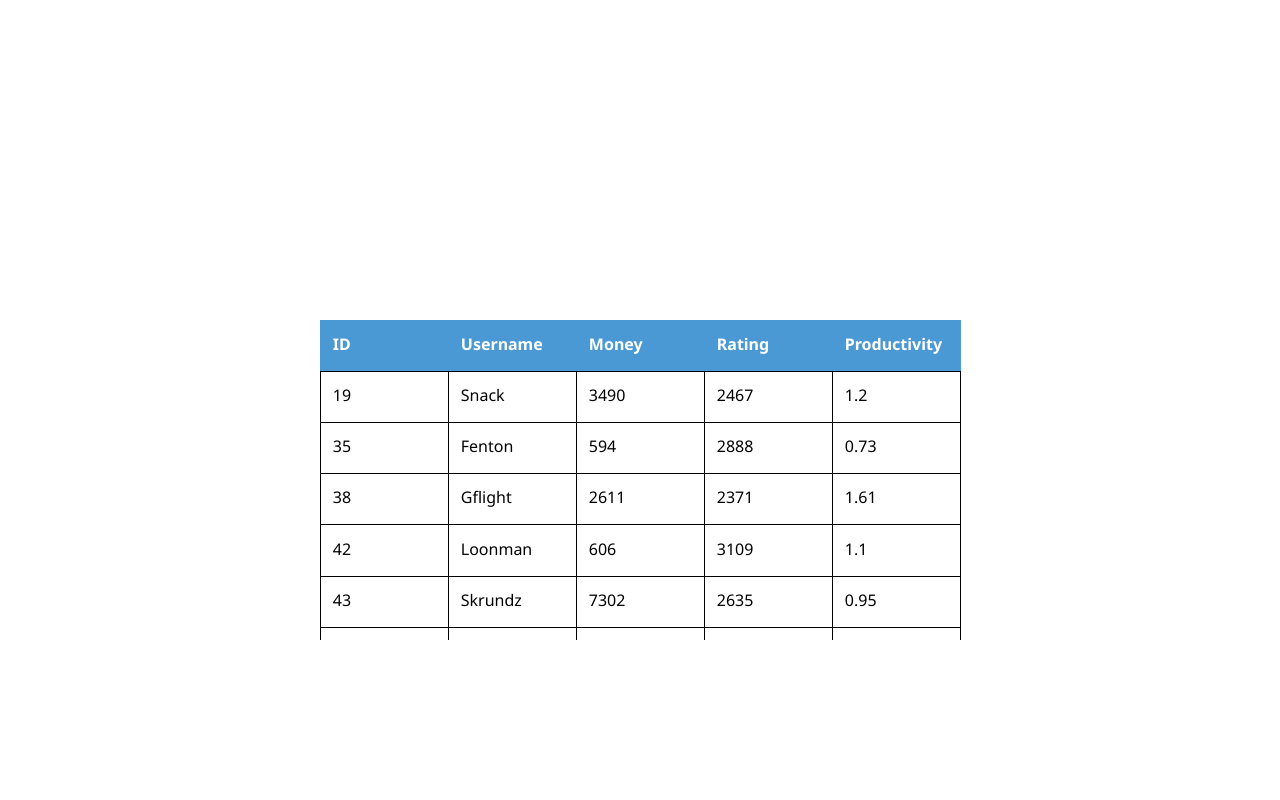
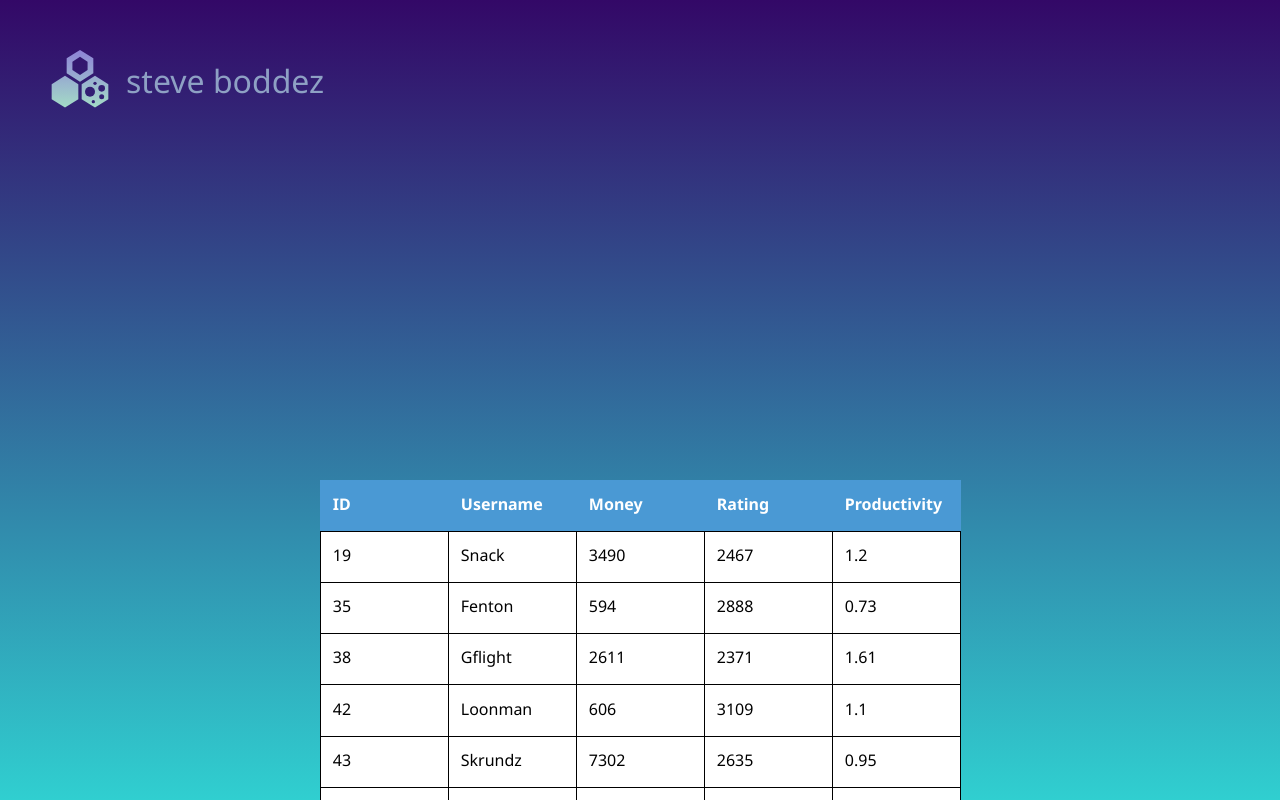
Before and after one commit to OpenSnack/snackthyme.github.io, a website built with webpack: page index.html in a window 1280 px wide. Built offline with nearby package versions, Linux system fonts and the light colour scheme.

Commit message:
Added SVG logo

```diff
--- a/index.html
+++ b/index.html
@@ -7,6 +7,38 @@
         <link href="https://fonts.googleapis.com/css?family=Noto+Sans:400,700" rel="stylesheet">
     </head>
     <body>
+        <div id="page-header">
+            <div id="logo-flex">
+                <svg id="header-logo" viewBox="0 0 360 360">
+                    <defs>
+                        <linearGradient id="logo-gradient" x1="0%" y1="0%" x2="0%" y2="100%" gradientUnits="userSpaceOnUse">
+                            <stop offset="0%"  stop-color="#9890e3"/>
+                            <stop offset="100%" stop-color="#b1f4cf"/>
+                        </linearGradient>
+                    </defs>
+
+                    <mask id="hollowHex">
+                        <rect x="0" y="0" width="360" height="360" fill="white"></rect>
+                        <polygon fill="black" points="180,40 225.5,70 225.5,120 180,150 134.5,120 134.5,70"></polygon>
+                    </mask>
+                    <mask id="circleHex">
+                        <rect x="0" y="0" width="360" height="360" fill="white"></rect>
+                        <circle cx="240" cy="250" r="30"></circle>
+                        <circle cx="260" cy="310" r="10"></circle>
+                        <circle cx="270" cy="200" r="10"></circle>
+                        <circle cx="310" cy="230" r="20"></circle>
+                        <circle cx="310" cy="280" r="15"></circle>
+                    </mask>
+
+                    <g fill="url(#logo-gradient)">
+                        <polygon mask="url(#hollowHex)" points="180,0 260,50 260,140 180,190 100,140 100,50"></polygon>
+                        <polygon points="90,155 170,205 170,295 90,345 10,295 10,205"></polygon>
+                        <polygon mask="url(#circleHex)" points="270,155 350,205 350,295 270,345 190,295 190,205"></polygon>
+                    </g>
+                </svg>
+                <span class="logo-name">steve boddez</span>
+            </div>
+        </div>
         <div id="magic-container"></div>
         <div id="scroll-indicator"></div>
 
--- a/stylesheets/index.css
+++ b/stylesheets/index.css
@@ -1,4 +1,46 @@
 body {
     margin: 0;
     font-family: 'Noto Sans', serif;
+    background-image: linear-gradient(to top, #30cfd0 0%, #330867 100%);
 }
+
+#page-header {
+    margin: 50px;
+}
+
+#page-header svg {
+    opacity: 0.9;
+}
+
+#logo-flex {
+    display: flex;
+    align-items: center;
+}
+
+.logo-name {
+    color: #a5c2d9;
+    margin-left: 0.5em;
+    opacity: 0.8;
+}
+
+@media screen and (max-width: 2560px) {
+    #header-logo {
+        width: 60px;
+        height: 60px;
+    }
+
+    .logo-name {
+        font-size: 2em;
+    }
+}
+
+@media screen and (min-width: 2561px) {
+    #header-logo {
+        width: 100px;
+        height: 100px;
+    }
+
+    .logo-name {
+        font-size: 3em;
+    }
+}
```
